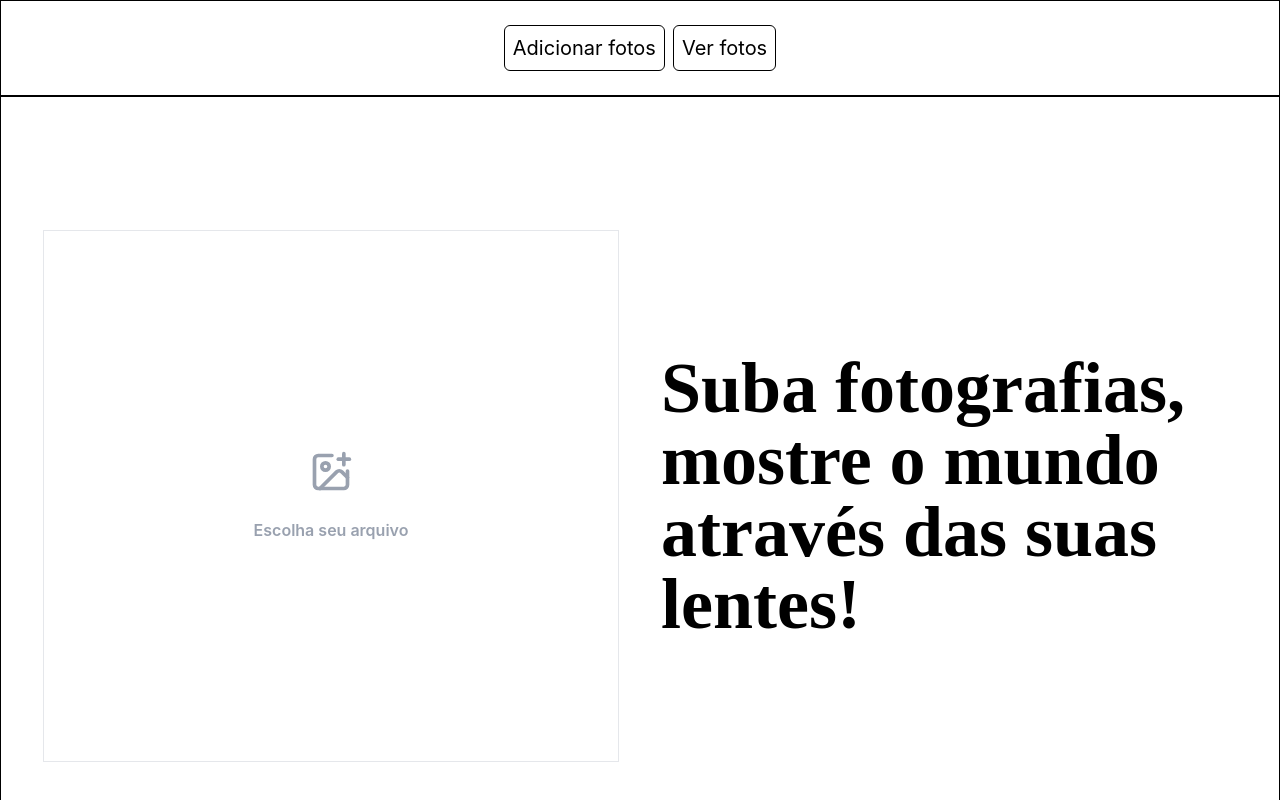
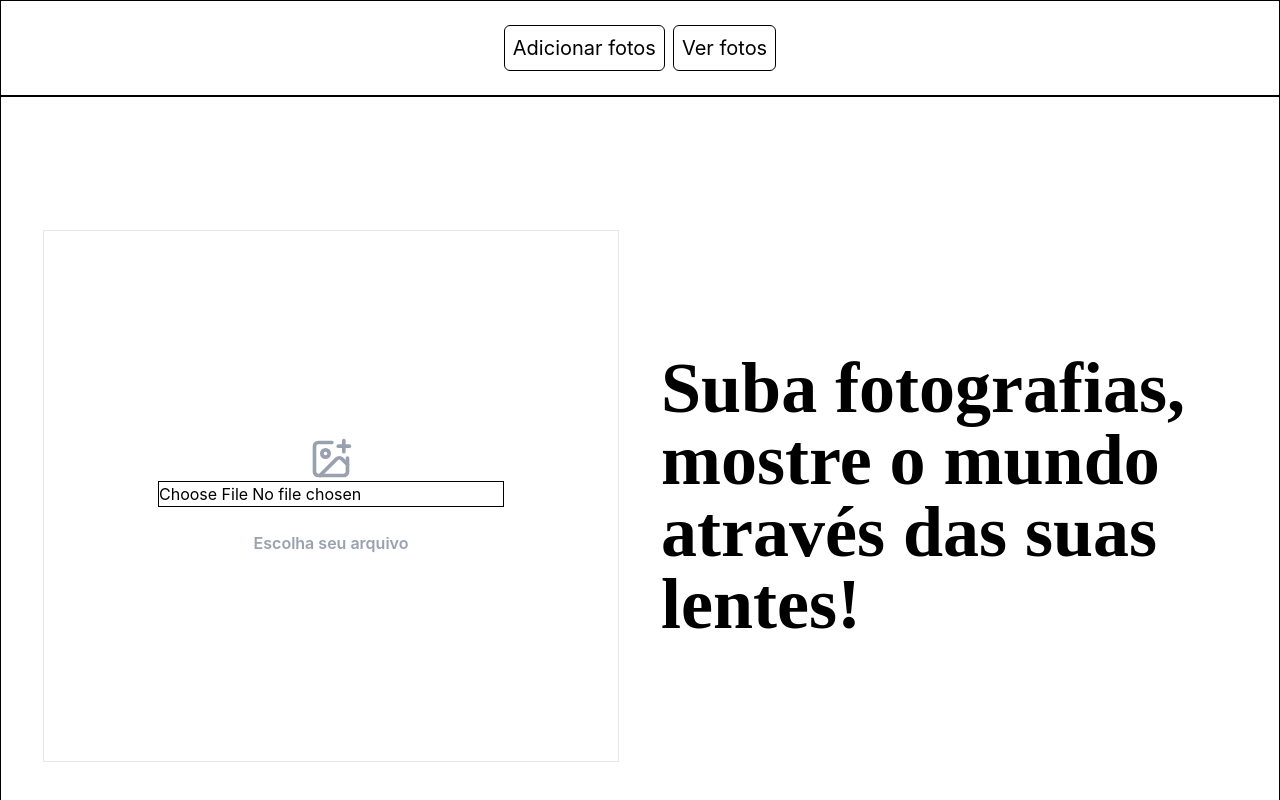
Before and after one commit to lucassantDev/gallery, a React (Vite) app: page / in a window 1280 px wide. Shown: the top 800 px of the page. Built offline with nearby package versions, Linux system fonts and the light colour scheme.

Commit message:
refactor: refatorando componente header para react-router

```diff
--- a/src/components/FirstSection/togglePicture.jsx
+++ b/src/components/FirstSection/togglePicture.jsx
@@ -4,13 +4,13 @@ export default function togglePicture() {
     return    (
         <>
             <div className="border border-gray-200 w-xl h-2/3 flex flex-col gap-6 items-center justify-center transition duration-300  hover:shadow-md">
-                    <label>
+                    <label className="flex flex-col items-center justify-center">
                         <ImagePlus
                             size={44}
                             className="text-gray-400 transition duration-300 cursor-pointer hover:text-gray-600"
 
                     />
-                    <input type="file" className="hidden" />
+                    <input type="file" className="border" />
                     </label>
                     <p className="font-semibold text-gray-400 secondary-font">Escolha seu arquivo</p>
             </div>
--- a/src/components/Header/headerGallery.jsx
+++ b/src/components/Header/headerGallery.jsx
@@ -1,4 +1,7 @@
 import Button from "./buttonHeader.jsx"
+import { BrowserRouter, Link, Route, Routes } from "react-router-dom"
+import AllPictures from "../Pictures/allPictures.jsx"
+import ImportPicture from "../FirstSection/importPicture.jsx"
 
 export default function headerGallery() {
     const firstButton = {
@@ -10,10 +13,19 @@ export default function headerGallery() {
 
     return (
         <>
-            <header className="border w-full h-24 flex items-center justify-center gap-2">
-                <Button {...firstButton} />
-                <Button {...secondButton}/>
-            </header>
+            <BrowserRouter>
+                <header className="border w-full h-24 flex items-center justify-center gap-2">
+                    <Link to="/"><Button {...firstButton} /></Link>
+
+                    <Link to="/pictures"><Button {...secondButton}/></Link>
+                </header>
+
+                <Routes>
+                    <Route path="/" element={<ImportPicture/>} />
+                    <Route path="/pictures" element={<AllPictures/>} />
+                </Routes>
+            </BrowserRouter>
+
         </>
     )
 }
```
